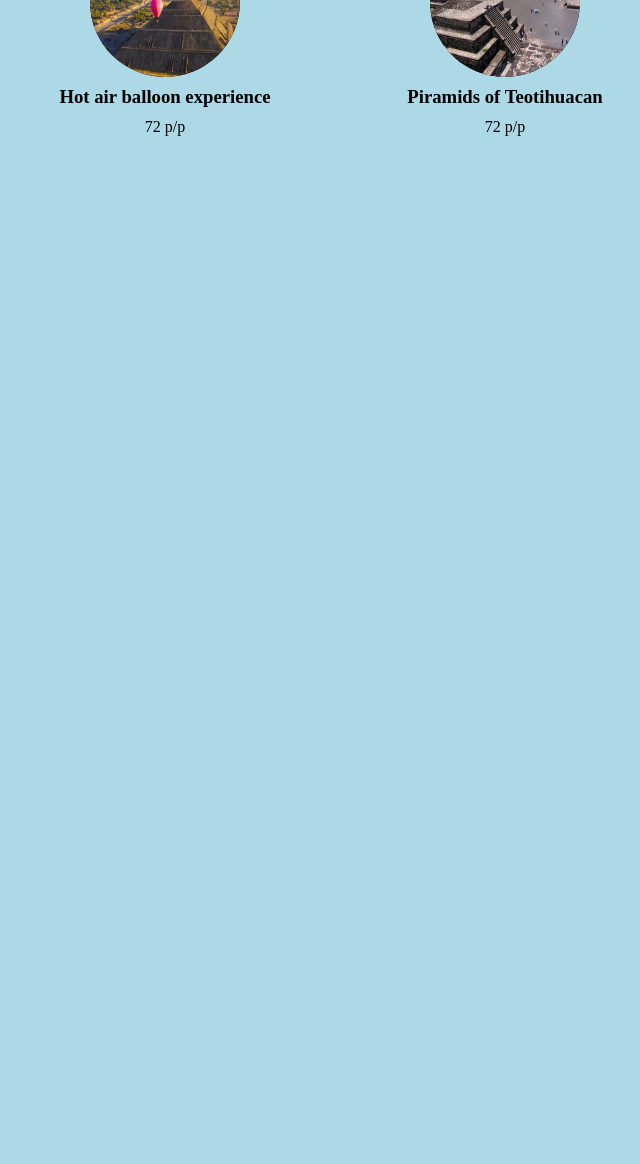
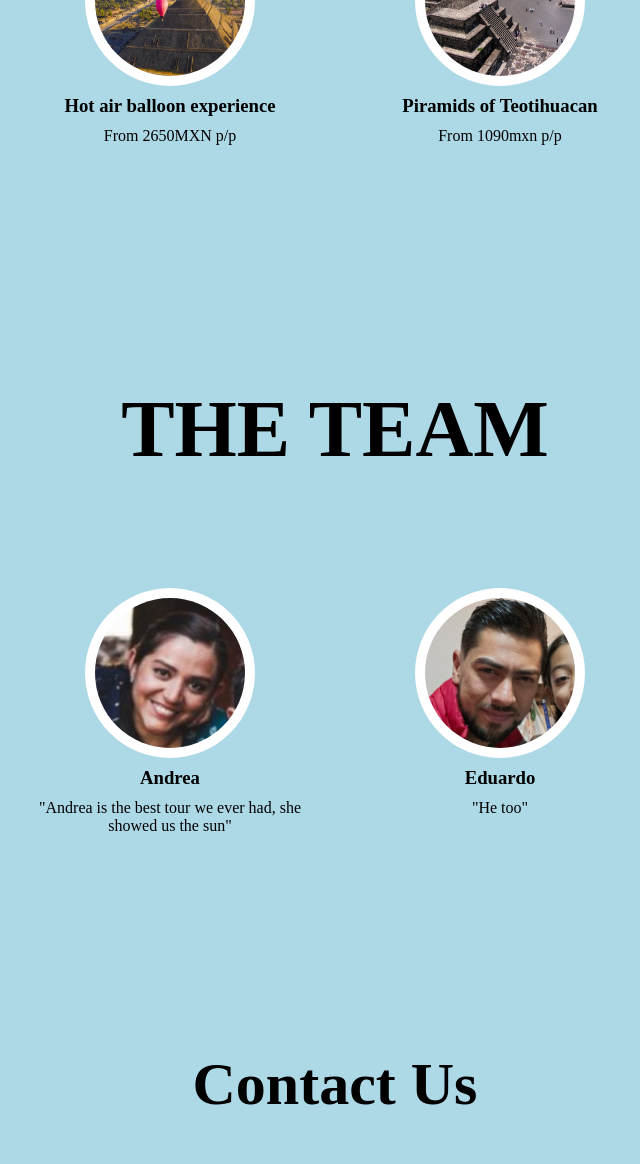
Before and after one commit to Gelatino/MCT, a plain HTML site: page Index.html in a window 1280 px wide. Shown: the part 1162-2326 px from the top of the page, without its empty margins (305-945 px from the left). Before the commit the page ends 1523 px from the top, so only its background shows below. Drawn offline with Linux system fonts and the light colour scheme.

Commit message:
Landing page done

```diff
--- a/Index.html
+++ b/Index.html
@@ -8,6 +8,8 @@
     <link rel="preconnect" href="https://fonts.googleapis.com">
     <link rel="preconnect" href="https://fonts.gstatic.com" crossorigin>
     <link href="https://fonts.googleapis.com/css2?family=Lato:ital,wght@0,100;0,300;0,400;0,700;0,900;1,100;1,300;1,400;1,700;1,900&display=swap" rel="stylesheet">
+    <link rel="stylesheet" href="https://cdnjs.cloudflare.com/ajax/libs/font-awesome/6.1.1/css/all.min.css">
+
 </head>
 <body>
     <div id="balloon"></div>
@@ -18,24 +20,54 @@
     <div class="clouds"></div>
     <div class="clouds"></div>
     <div class="spacer"></div>
-    <div class="tour-header"><h1>TOURS</h1></div>
-    <main id="tourGrid">
+    <div class="tour-header"><h1>THE TOURS</h1></div>
+    <main id="mainContent">
+        <section id="tourGrid">
         <div class="tour">
             <img src="images/HotAirBallon.webp" alt="Tour 1 Description" class="tour-image">
             <div class="tour-info">
                 <h3>Hot air balloon experience </h3>
-                <p>72 p/p</p>
+                <p>From 2650MXN p/p</p>
             </div>
         </div>
         <div class="tour">
             <img src="images/teotihuacan.jpg" alt="Tour 1 Description" class="tour-image">
-
             <div class="tour-info">
                 <h3>Piramids of Teotihuacan</h3>
-                <p>72 p/p</p>
+                <p>From 1090mxn p/p</p>
             </div>
         </div>
-        <!-- Repeat for each tour -->
+        </section>
+
+        <div class="tour-header"><h1>THE TEAM</h1></div>
+
+        <section id="tourGrid">
+        <div class="tour">
+            <img src="images/Andrea.png" alt="Andrea" class="tour-image">
+            <div class="tour-info">
+                <h3>Andrea</h3>
+                <p>"Andrea is the best tour we ever had, she showed us the sun"</p>
+            </div>
+        </div>
+        <div class="tour">
+            <img src="images/EDUARDO.jpg" alt="Eduardo" class="tour-image">
+            <div class="tour-info">
+                <h3>Eduardo</h3>
+                <p>"He too"</p>
+            </div>
+        </div>
+        </section>
+
+
+        <div class="contact-us">
+        <h2>Contact Us</h2>
+            <a href="https://www.instagram.com/mexicocitytours" target="_blank" rel="noopener noreferrer" class="social-icon"><i class="fab fa-instagram"></i>
+            </a>
+            <a href="https://wa.me/005215523413276" target="_blank" rel="noopener noreferrer" class="social-icon">
+                <i class="fab fa-whatsapp"></i>
+            </a>
+     </div>
+
     </main>
 
     <script src="script.js"></script>
--- a/script.js
+++ b/script.js
@@ -35,4 +35,4 @@ setTimeout(() => {
             behavior: 'smooth'
         });
     }
-}, 5000); // Delay of 5 seconds
+}, 8000); // Delay of 5 seconds
--- a/style.css
+++ b/style.css
@@ -8,7 +8,7 @@ html, body {
 
 
 #balloon {
-    width: 300px; /* Adjust based on your image size */
+    width: 301px; /* Adjust based on your image size */
     height: 450px; /* Adjust based on your image size */
     background-image: url('images/MCTLogo.png'); /* Path to your balloon image */
     background-size: cover;
@@ -49,19 +49,21 @@ html, body {
 #tourGrid {
     display: grid;
     grid-template-columns: repeat(2, 1fr); /* Two columns grid */
-    gap: 80px; /* Space between grid items */
+    gap: 60px; /* Space between grid items */
     text-align: center; /* Center the text */
     max-width: 600px; /* Maximum width of the grid */
     margin: auto; /* Center the grid horizontally */
     top:100%;
+    padding-bottom: 100px;
 }
 
 .tour-image {
     margin: auto; /* Center the circle horizontally */
     width: 150px; /* Size of the circle */
     height: 150px; /* Size of the circle */
-    background-color: black; /* Circle color */
+    background-color: white; /* Circle color */
     border-radius: 50%; /* Make it round */
+    padding: 10px;
 }
 
 .tour-info h3, .tour-info p {
@@ -76,11 +78,32 @@ html, body {
     font-family:lato-regular
 }
 .tour-header h1{
-    font-size:100px;
+    font-size:80px;
 }
 
 .tour {
-    padding: 20px 0; /* Space above and below each tour item */
+    padding: 60px 0; /* Space above and below each tour item */
+}
+
+
+.contact-us {
+    text-align: center;
+    margin: 40px 0;
+}
+
+.contact-us h2{
+    font-family: lato-regular;
+    font-size:60px;
+
+}
+.social-icon {
+    margin: 0 40px;
+    font-size: 50px; /* Icon size */
+    color: #000; /* Icon color */
+}
+
+.social-icon:hover {
+    color: #555; /* Icon hover color */
 }
 
 .lato-thin {
```
Also changed, not shown: images/Andrea.png (added), images/Eduardo.jpg (added).
